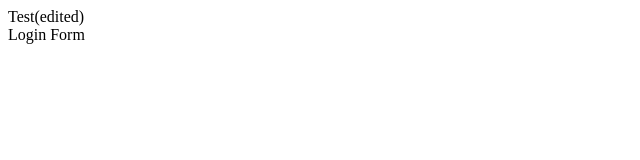
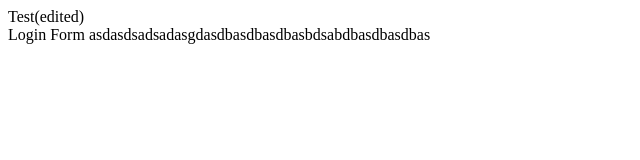
Before and after one commit to jamesvictoria/testing-git, a plain HTML site: page index.html in a window 1280 px wide. Shown: the whole page, without its empty margins (0-640 px from the left). Drawn offline with Linux system fonts and the light colour scheme.

Commit message:
edited index.html

```diff
--- a/index.html
+++ b/index.html
@@ -7,5 +7,6 @@
 	Test(edited)
 	<br>
 	Login Form
+	asdasdsadsadasgdasdbasdbasdbasbdsabdbasdbasdbas
 </body>
 </html>
```
